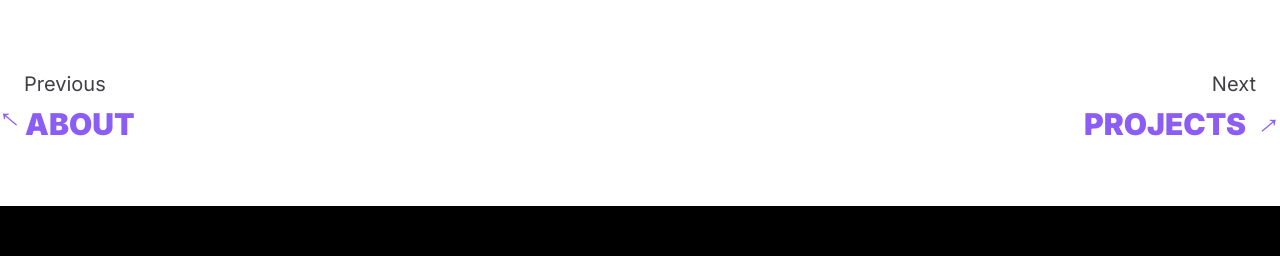
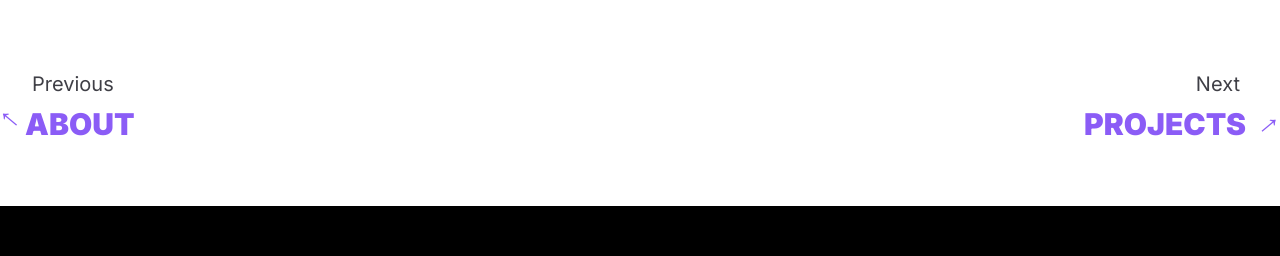
Before and after one commit to Sideshow-Charles/Portfolio-v2, a Next.js app: page /work in a window 1280 px wide. Shown: the part 2472-2728 px from the top of the page. Built offline with nearby package versions, Linux system fonts and the light colour scheme.

Commit message:
Fix(Style): Fix Style Issues On Work Page

```diff
--- a/src/app/work/page.tsx
+++ b/src/app/work/page.tsx
@@ -70,9 +70,9 @@ const Works: React.FC = () => {
         />
         {/* End of Work History Section */}
 
-        <div className="flex justify-between items-center overflow-x-hidden">
+        <div className="flex justify-between items-center max-sm:overflow-x-hidden">
           <div className="text-left">
-            <p className="text-xl ml-6 text-zinc-700 max-md:text-lg max-sm:text-base">Previous</p>
+            <p className="text-xl ml-8 text-zinc-700 max-md:text-lg max-sm:text-base">Previous</p>
             <Link href="/about">
               <p className="font-black mt-2 mb-16 text-3xl text-violet-500 max-md:text-2xl">
                 <span className="inline-block ml-[-0.6952vw] transform rotate-[-140deg] relative top-[-0em] mr-1">&#x2192;</span>
@@ -82,7 +82,7 @@ const Works: React.FC = () => {
           </div>
 
           <div className="text-right">
-            <p className="text-xl mr-6 text-zinc-700 max-md:text-lg max-sm:text-base">Next</p>
+            <p className="text-xl mr-10 text-zinc-700 max-md:text-lg max-sm:text-base">Next</p>
             <Link href="/projects">
               <p className="font-black mt-2 mb-16 text-3xl text-violet-500 max-md:text-2xl">
                 PROJECTS
```
